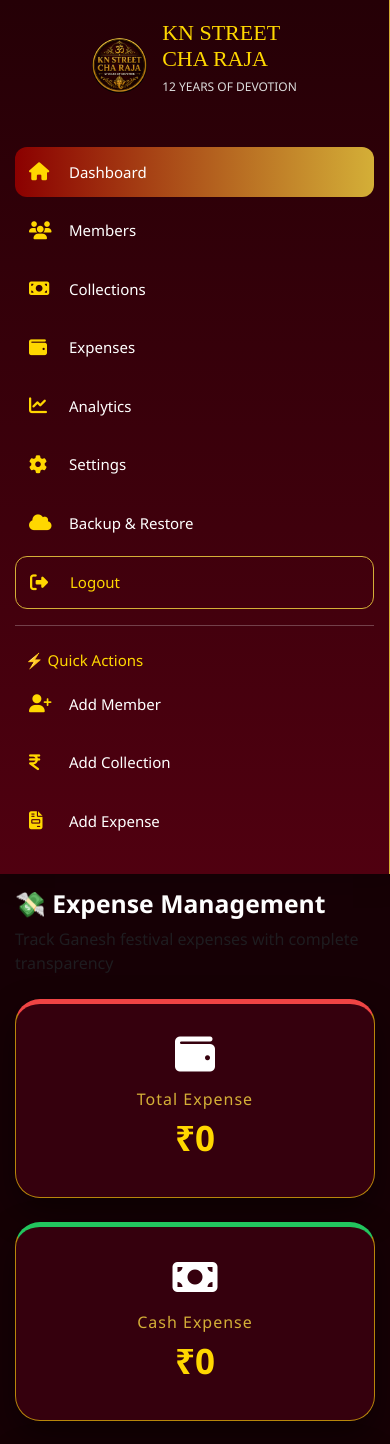
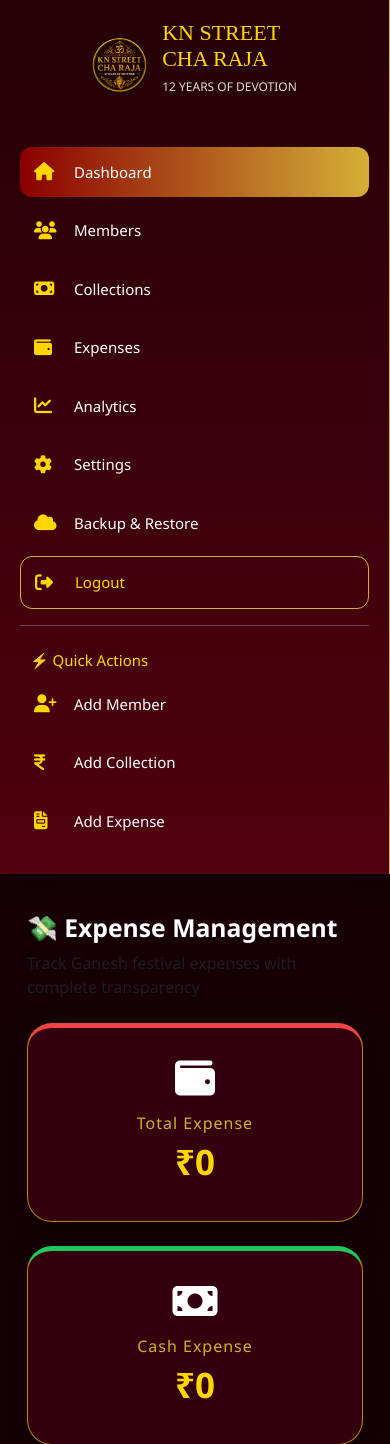
Before and after one commit to niks29-new/MandalFlow, a FastAPI app: page /expenses in a window 390 px wide. Shown: the top 1444 px of the page. Run offline with FastAPI, Linux system fonts and the light colour scheme; a user stored in the database is signed in; data that the repository does not hold is empty.

Commit message:
fix mobile sidebar

```diff
--- a/static/css/main.css
+++ b/static/css/main.css
@@ -1138,31 +1138,31 @@ min-height:100vh;
 }
 
 
-/* ===============================
-   MOBILE RESPONSIVE
-================================ */
+/* =================================
+   MOBILE SIDEBAR FIX
+================================= */
 
 @media(max-width:768px){
-
 
 .sidebar{
 
     position:relative !important;
-
     width:100% !important;
-
     height:auto !important;
 
-    padding:20px 15px !important;
+    left:0 !important;
+    top:0 !important;
 
-    overflow:visible !important;
+    padding:20px !important;
 
 }
 
 
 .logo-box{
 
-    justify-content:center;
+    display:flex !important;
+    justify-content:center !important;
+    align-items:center !important;
 
 }
 
@@ -1181,16 +1181,13 @@ min-height:100vh;
 }
 
 
-
 .menu a,
 .sidebar > a{
 
+    display:flex !important;
     font-size:15px !important;
 
-    display:flex !important;
-
 }
-
 
 
 .menu a i,
@@ -1201,23 +1198,11 @@ min-height:100vh;
 }
 
 
-
 .page-wrapper{
 
     margin-left:0 !important;
-
     padding:15px !important;
-
-    width:100% !important;
 
 }
 
-
-.container-fluid{
-
-    padding:0 !important;
-
 }
-
-
-}
```
